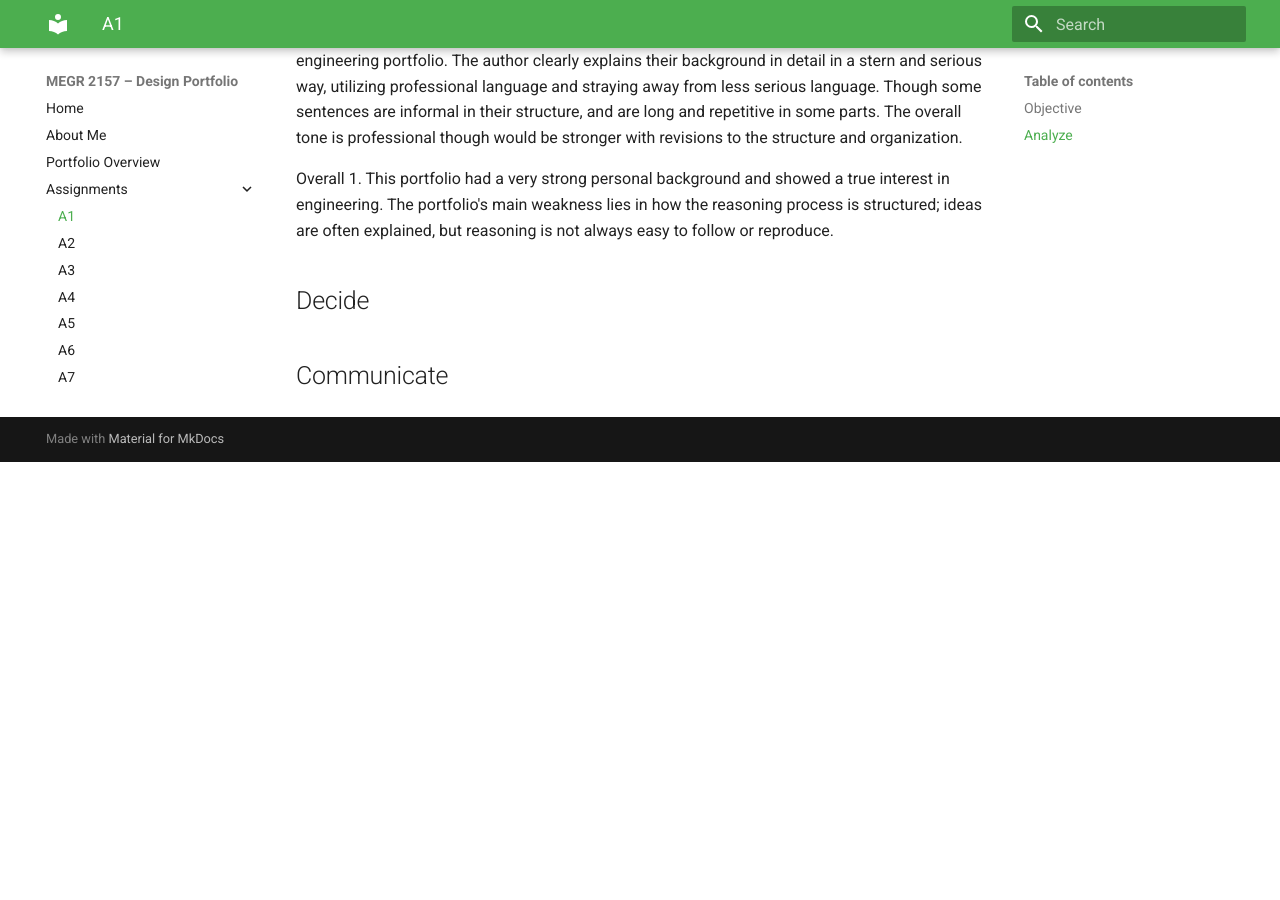
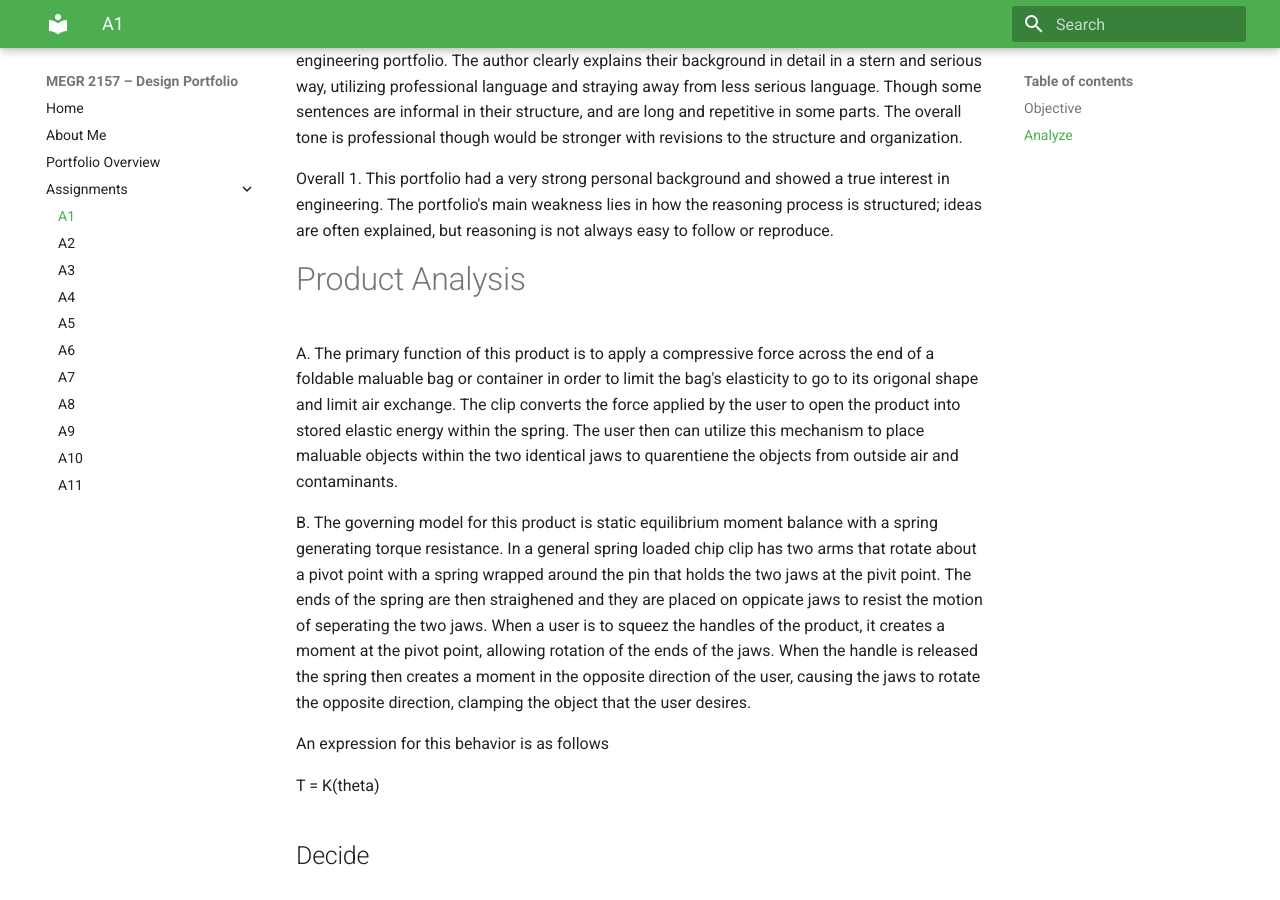
Before and after one commit to GavinWinningham/design-projects-portfolio, an MkDocs documentation site: the page built from docs/assignments/A01/index.md, in a window 1280 px wide and 900 px high, scrolled down 915 px. Built offline with MkDocs 1.6.1 and Material for MkDocs 9.7.7, drawn with Linux system fonts in a browser that asks for light colours; before the commit the page ends 1377 px from its top, so only the background shows below that.

Commit message:
Improve clarity and professionalism in product analysis
Revised product analysis section for clarity and professionalism, correcting grammar and structure issues.

```diff
--- a/docs/assignments/A01/index.md
+++ b/docs/assignments/A01/index.md
@@ -18,6 +18,20 @@ d1.  Professional tone: The tone of this portfolio is professional and acceptabl
 
 Overall 1. This portfolio had a very strong personal background and showed a true interest in engineering. The portfolio's main weakness lies in how the reasoning process is structured; ideas are often explained, but reasoning is not always easy to follow or reproduce.
 
+
+
+#Product Analysis
+
+A. The primary function of this product is to apply a compressive force across the end of a foldable maluable bag or container in order to limit the bag's elasticity to go to its origonal shape and limit air exchange. The clip converts the force applied by the user to open the product into stored elastic energy within the spring. The user then can utilize this mechanism to place maluable objects within the two identical jaws to quarentiene the objects from outside air and contaminants.
+
+B. The governing model for this product is static equilibrium moment balance with a spring generating torque resistance. In a general spring loaded chip clip has two arms that rotate about a pivot point with a spring wrapped around the pin that holds the two jaws at the pivit point. The ends of the spring are then straighened and they are placed on oppicate jaws to resist the motion of seperating the two jaws. When a user is to squeez the handles of the product, it creates a moment at the pivot point, allowing rotation of the ends of the jaws. When the handle is released the spring then creates a moment in the opposite direction of the user, causing the jaws to rotate the opposite direction, clamping the object that the user desires.
+
+An expression for this behavior is as follows
+
+T = K(theta)
+
+
+
 ## Decide
 
 
```
